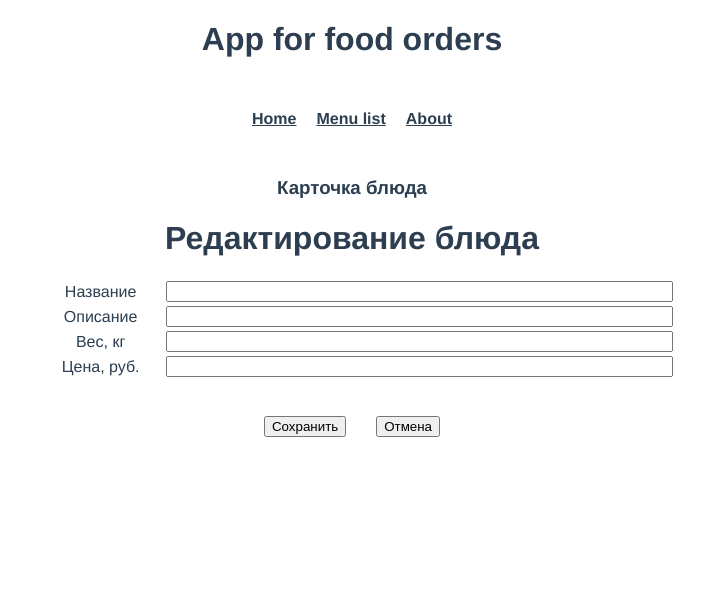
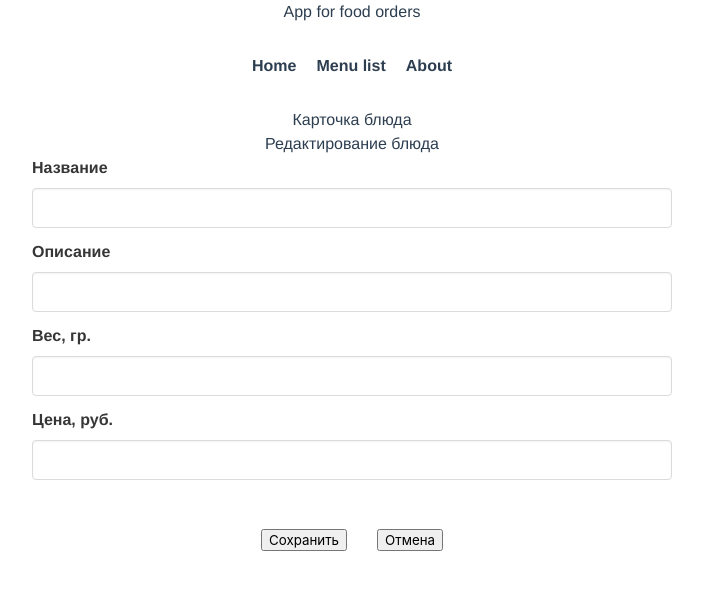
Before and after one commit to bachoi/VueProjects, a Vue app: page /new in a window 1280 px wide. Shown: the top 590 px of the page, without its empty margins (288-992 px from the left). Built offline with nearby package versions, Linux system fonts and the light colour scheme.

Commit message:
Форма редактирования переделана на сторонние компоненты Buefy.

```diff
--- a/package.json
+++ b/package.json
@@ -7,6 +7,7 @@
     "build": "vue-cli-service build"
   },
   "dependencies": {
+    "buefy": "^0.8.20",
     "core-js": "^3.6.5",
     "vue": "^2.6.11",
     "vue-router": "^3.2.0"
--- a/src/components/MenuItemEdit.vue
+++ b/src/components/MenuItemEdit.vue
@@ -1,25 +1,39 @@
 <template>
-    <div style="text-align:center; margin:0 auto">
+    <div>
         <h1>Редактирование блюда</h1>
 
-        <table style="width:50%; margin:0 auto">
-            <tr>
-                <td style="width:20%">Название</td>
-                <td style="width:80%"><input ref="name" type="text" v-model="menuItem.name" style="width:100%"></td>
-            </tr>
-            <tr>
-                <td>Описание</td>
-                <td><input ref="description" type="text" v-model="menuItem.description" style="width:100%"></td>
-            </tr>
-            <tr>
-                <td>Вес, кг</td>
-                <td><input ref="weight" type="number" v-model.number="menuItem.weight" style="width:100%"></td>
-            </tr>
-            <tr>
-                <td>Цена, руб.</td>
-                <td><input ref="price" type="number" v-model.number="menuItem.price" style="width:100%"></td>
-            </tr>
-        </table>
+        <div style="width:50%; text-align:left; margin:0 auto">
+            <b-field label="Название">
+                <b-input v-model="menuItem.name"
+                         ref="name">
+                </b-input>
+            </b-field>
+
+            <b-field label="Описание">
+                <b-input v-model="menuItem.description"
+                         ref="description">
+                </b-input>
+            </b-field>
+
+            <b-field label="Вес, гр.">
+                <b-input type="number"
+                         min="0"
+                         max="100000"
+                         v-model.number="menuItem.weight"
+                         ref="weight">
+                </b-input>
+            </b-field>
+
+            <b-field label="Цена, руб.">
+                <b-input type="number"
+                         min="0"
+                         max="100000"
+                         v-model.number="menuItem.price"
+                         ref="price">
+                </b-input>
+            </b-field>
+
+        </div>
         <br /><br />
         <div style="text-align:center; width: 50%; margin:0 auto">
             <input type="button" value="Сохранить" style="margin-right:30px" v-on:click="save()"/>
--- a/src/main.js
+++ b/src/main.js
@@ -2,6 +2,11 @@ import Vue from 'vue'
 import './plugins/axios'
 import App from './App.vue'
 import router from './router'
+
+import Buefy from 'buefy'
+import 'buefy/dist/buefy.css'
+
+Vue.use(Buefy)
 
 axios.defaults.baseURL = 'http://localhost:3000';
 
```
Also changed, not shown: info.json (+8 -1 lines), 1 other file (tests, documents, lock files or other folders).
